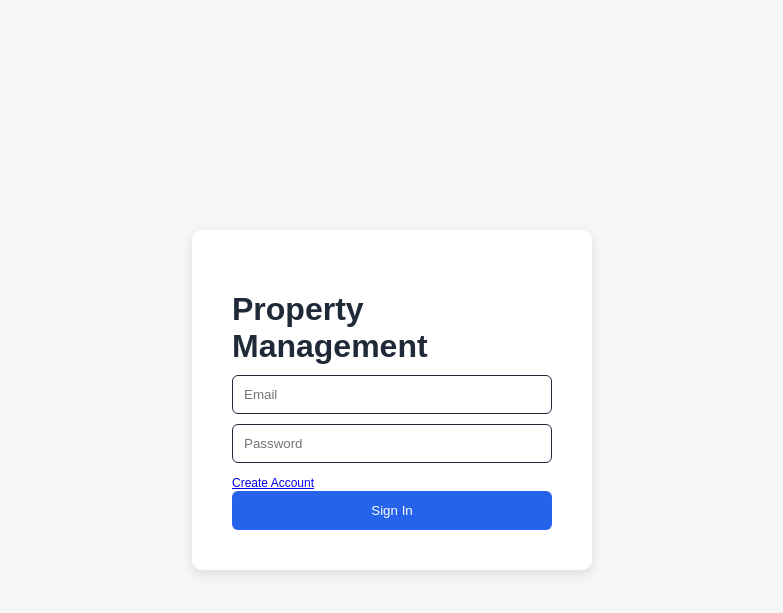
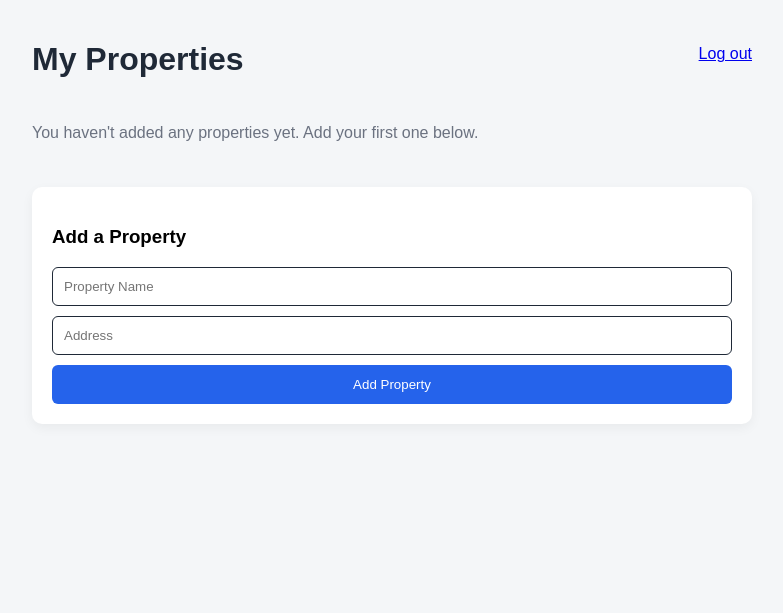
Before and after one commit to Geulo/Property-Management, a Flask app: page / in a window 1280 px wide. Shown: the top 613 px of the page, without its empty margins (248-1031 px from the left). Run offline with Flask 3, Linux system fonts and the light colour scheme; the visitor is signed in with stand-in values (Sample User, id 1); data that the repository does not hold is empty.

Commit message:
Complete the property domain: per-user listing, creation with validation, deletion
Fixes the duplicate /index route and properties not loading after login.
Every query filters on user_id so users cannot see or delete each
other's properties. Replaces the broken popup form with a plain form.

Co-Authored-By: Claude Opus 5.5 <noreply@anthropic.com>

```diff
--- a/src/property.py
+++ b/src/property.py
@@ -1,29 +1,95 @@
-import sqlite3
-
-from flask import Blueprint, redirect, render_template, request
+from flask import Blueprint, abort, redirect, render_template, request, session
 
 from src.database import Database
 
 property_bp = Blueprint("property_bp", __name__)
 
-@property_bp.route("/index", methods=["GET", "POST"])
-def create_property():
-    try:
-        connection = Database.connect_sqlite()
-        cursor = connection.cursor()
-
-        # property_name = request.form["property_name"]
-        # address = request.form["address"]
-        # user_id = request.form["user_id"]
-
-        # cursor.execute("INSERT INTO properties(property_name, address, user_id) VALUES (?,?,?)", ())
+MAX_NAME_LENGTH = 50
 
 
-        connection.commit()
+# ---- logic (no Flask, takes a connection so it can be unit tested) ----
+
+def add_property(connection, user_id, property_name, address):
+    property_name = (property_name or "").strip()
+    address = (address or "").strip()
+
+    if not property_name or not address:
+        raise ValueError("Property name and address are required")
+    if len(property_name) > MAX_NAME_LENGTH:
+        raise ValueError(f"Property name must be at most {MAX_NAME_LENGTH} characters")
+
+    cursor = connection.execute(
+        "INSERT INTO properties (property_name, address, user_id) VALUES (?, ?, ?)",
+        (property_name, address, user_id),
+    )
+    connection.commit()
+    return cursor.lastrowid
+
+
+def list_properties(connection, user_id):
+    return connection.execute(
+        "SELECT * FROM properties WHERE user_id = ? ORDER BY property_name", (user_id,)
+    ).fetchall()
+
+
+def get_property(connection, property_id, user_id):
+    # filtering on user_id means a user can never load someone else's property
+    return connection.execute(
+        "SELECT * FROM properties WHERE property_id = ? AND user_id = ?",
+        (property_id, user_id),
+    ).fetchone()
+
+
+def delete_property(connection, property_id, user_id):
+    cursor = connection.execute(
+        "DELETE FROM properties WHERE property_id = ? AND user_id = ?",
+        (property_id, user_id),
+    )
+    connection.commit()
+    return cursor.rowcount == 1
+
+
+# ---- routes ----
+
+@property_bp.before_request
+def require_login():
+    if "user_id" not in session:
+        return redirect("/login")
+
+
+@property_bp.route("/")
+def index():
+    connection = Database.connect_sqlite()
+    properties = list_properties(connection, session["user_id"])
+    connection.close()
+    return render_template("index.html", properties=properties)
+
+
+@property_bp.route("/properties", methods=["POST"])
+def create_property():
+    connection = Database.connect_sqlite()
+    try:
+        add_property(
+            connection,
+            session["user_id"],
+            request.form.get("property_name"),
+            request.form.get("address"),
+        )
+    except ValueError as error:
+        properties = list_properties(connection, session["user_id"])
+        return render_template("index.html", properties=properties, error=str(error))
+    finally:
         connection.close()
-        return redirect("/index")
 
-    except sqlite3.IntegrityError:
-        connection.close()
-        print("property creation failed")
-        return redirect("/index")
+    return redirect("/")
+
+
+@property_bp.route("/properties/<int:property_id>/delete", methods=["POST"])
+def remove_property(property_id):
+    connection = Database.connect_sqlite()
+    deleted = delete_property(connection, property_id, session["user_id"])
+    connection.close()
+
+    if not deleted:
+        abort(404)
+    return redirect("/")
--- a/static/styles.css
+++ b/static/styles.css
@@ -29,44 +29,24 @@ body {
     width: 320px;
 }
 
-.add-property-popup{
-  position: relative;
-  display: inline-block;
-  cursor: pointer;
+
+.grid-container {
+    display: flex;
+    flex-direction: column;
+    align-items: flex-start;
+    justify-content: center;
+    gap: 20px;
+    padding: 20px;
+    max-width: 600px;
+    margin-left: 50px;
+    font-family: sans-serif;
 }
-.add-property-popup .add-property-popuptext{
-  visibility: hidden;
-  width: 160px;
-  background-color: #555;
-  color: #fff;
-  text-align: center;
-  border-radius: 6px;
-  padding: 8px 0;
-  position: absolute;
-  z-index: 1;
-  bottom: 125%;
-  left: 50%;
-  margin-left: -80px;
+.card-link { text-decoration: none; color: inherit; }
+.property-card {
+    width: 300px; border: 1px solid #e2e8f0; border-radius: 12px;
+    overflow: hidden; background: #ffffff; transition: 0.2s;
 }
-
-/* Popup arrow */
-.add-property-popup .add-property-popuptext::after {
-  content: "";
-  position: absolute;
-  top: 100%;
-  left: 50%;
-  margin-left: -5px;
-  border-width: 5px;
-  border-style: solid;
-  border-color: #555 transparent transparent transparent;
-}
-
-/* Toggle this class when clicking on the popup container (hide and show the popup) */
-.add-property-popup .show {
-  visibility: visible;
-  -webkit-animation: fadeIn 1s;
-  animation: fadeIn 1s
-}
+.property-card:hover { transform: scale(1.02); box-shadow: 0 10px 15px -3px rgba(0,0,0,0.1); }
 
 h1 {
     margin-bottom: 10px;
@@ -100,3 +80,64 @@ button {
 button:hover {
     background-color: #1d4ed8;
 }
+/* app pages (not the centered login card) */
+body.page {
+    display: block;
+    height: auto;
+    max-width: 720px;
+    margin: 0 auto;
+    padding: 20px;
+}
+
+.top-bar {
+    display: flex;
+    justify-content: space-between;
+    align-items: center;
+    margin-bottom: 20px;
+}
+
+.panel {
+    background: white;
+    padding: 20px;
+    border-radius: 10px;
+    margin-bottom: 20px;
+    box-shadow: 0 4px 12px rgba(0,0,0,0.05);
+}
+
+.grid-container { margin-left: 0; padding: 0 0 20px 0; }
+
+.error-message { color: #b91c1c; }
+
+.summary { margin-bottom: 15px; }
+.urgent { color: #b91c1c; }
+
+select {
+    width: 100%;
+    padding: 11px;
+    margin-bottom: 10px;
+    border-radius: 6px;
+}
+
+.task {
+    display: flex;
+    justify-content: space-between;
+    gap: 10px;
+    padding: 12px 0;
+    border-bottom: 1px solid #e2e8f0;
+}
+.task.status-done strong { text-decoration: line-through; color: #6b7280; }
+.task .description { margin: 4px 0 0 0; }
+.task-actions { display: flex; gap: 6px; align-items: flex-start; }
+
+.tag {
+    font-size: 0.75rem;
+    background: #e2e8f0;
+    border-radius: 4px;
+    padding: 2px 6px;
+}
+.priority-urgent { background: #fee2e2; color: #b91c1c; }
+.priority-low { background: #f1f5f9; }
+
+button.small { width: auto; padding: 6px 10px; font-size: 0.8rem; }
+button.danger { background-color: #dc2626; }
+button.danger:hover { background-color: #b91c1c; }
--- a/templates/index.html
+++ b/templates/index.html
@@ -3,20 +3,42 @@
 <head>
     <meta charset="UTF-8">
     <meta name="viewport" content="width=device-width, initial-scale=1.0">
-    <title>Property Manager Homepage</title>
-    <link rel="stylesheet" href="{{url_for('static', filename='styles.css') }}">
+    <title>My Properties</title>
+    <link rel="stylesheet" href="{{ url_for('static', filename='styles.css') }}">
 </head>
-<body>
-    <div class="add-property-popup" onclick="myFunction()">Add a Property
-        <span class="add-property-popuptext" id="myPopup">
-        </span>
+<body class="page">
+    <header class="top-bar">
+        <h1>My Properties</h1>
+        <a href="/logout">Log out</a>
+    </header>
+
+    {% if error %}
+    <p class="error-message">{{ error }}</p>
+    {% endif %}
+
+    <div class="grid-container">
+        {% for property in properties %}
+            <a href="{{ url_for('task_bp.property_tasks', property_id=property['property_id']) }}" class="card-link">
+                <div class="property-card">
+                    <div class="info-pad">
+                        <h3 class="name">{{ property['property_name'] }}</h3>
+                        <p class="address">{{ property['address'] }}</p>
+                    </div>
+                </div>
+            </a>
+        {% else %}
+            <!-- shown when the user has no properties yet -->
+            <p>You haven't added any properties yet. Add your first one below.</p>
+        {% endfor %}
     </div>
 
-    <script>
-        // When the user clicks on <div>, open the popup
-        function myFunction() {
-        var popup = document.getElementById("myPopup");
-        popup.classList.toggle("show");}
-    </script>
+    <section class="panel">
+        <h3>Add a Property</h3>
+        <form method="POST" action="/properties">
+            <input type="text" name="property_name" placeholder="Property Name" maxlength="50" required>
+            <input type="text" name="address" placeholder="Address" required>
+            <button type="submit">Add Property</button>
+        </form>
+    </section>
 </body>
 </html>
```
